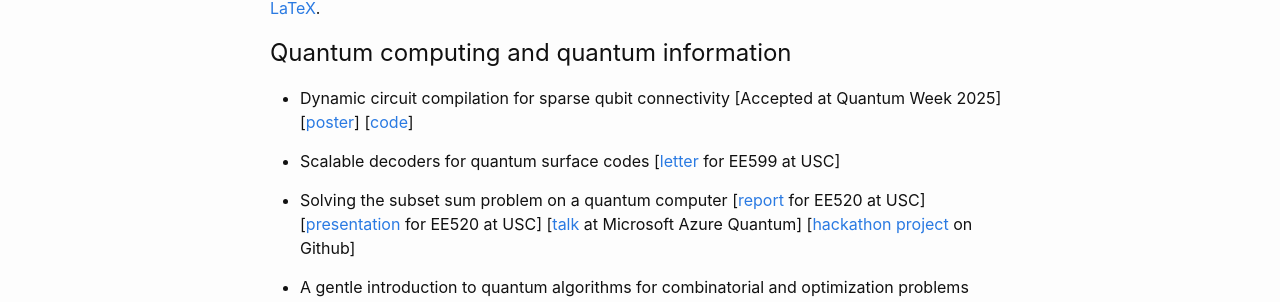
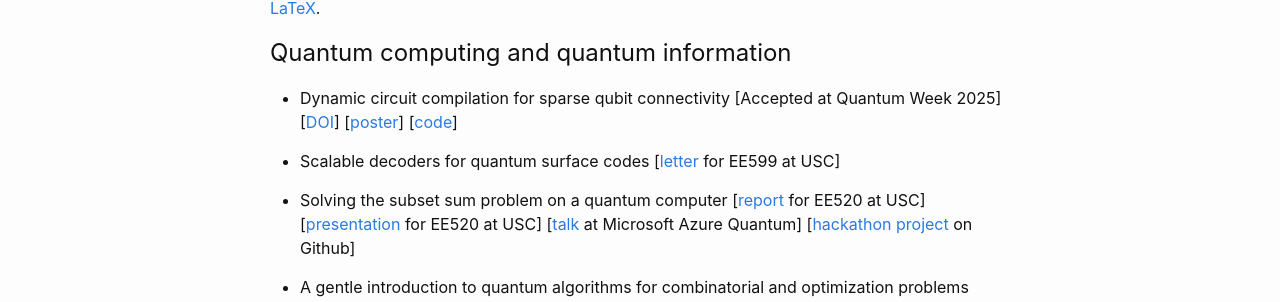
Before and after one commit to sumeetshirgure/sumeetshirgure.github.io, a Jekyll site: the page built from docs/0_writing_samples.markdown, in a window 1280 px wide. Shown: the part 233-535 px from the top of the page. Built offline with Jekyll 4.4.1, drawn with Linux system fonts in a browser that asks for light colours.

Commit message:
Add DOI for QCE poster paper.

```diff
--- a/docs/0_writing_samples.markdown
+++ b/docs/0_writing_samples.markdown
@@ -12,6 +12,7 @@ Also a little bit of advertisement, for making the occasional quick PDF I prefer
 # Quantum computing and quantum information {#qcqi}
 - Dynamic circuit compilation for sparse qubit connectivity
 \[Accepted at Quantum Week 2025\]
+[[DOI](https://doi.org/10.1109/QCE65121.2025.10360)]
 [[poster](/assets/pdfs/posters/dynconn.pdf)]
 [[code](https://github.com/sumeetshirgure/dynconn)]
 
```
